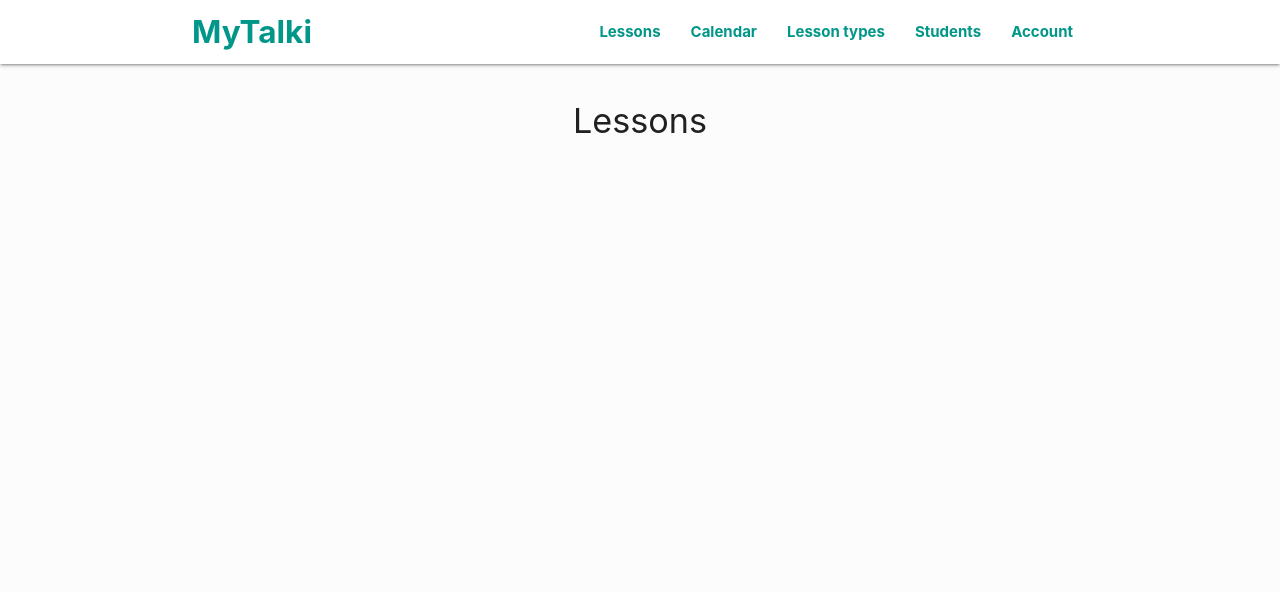
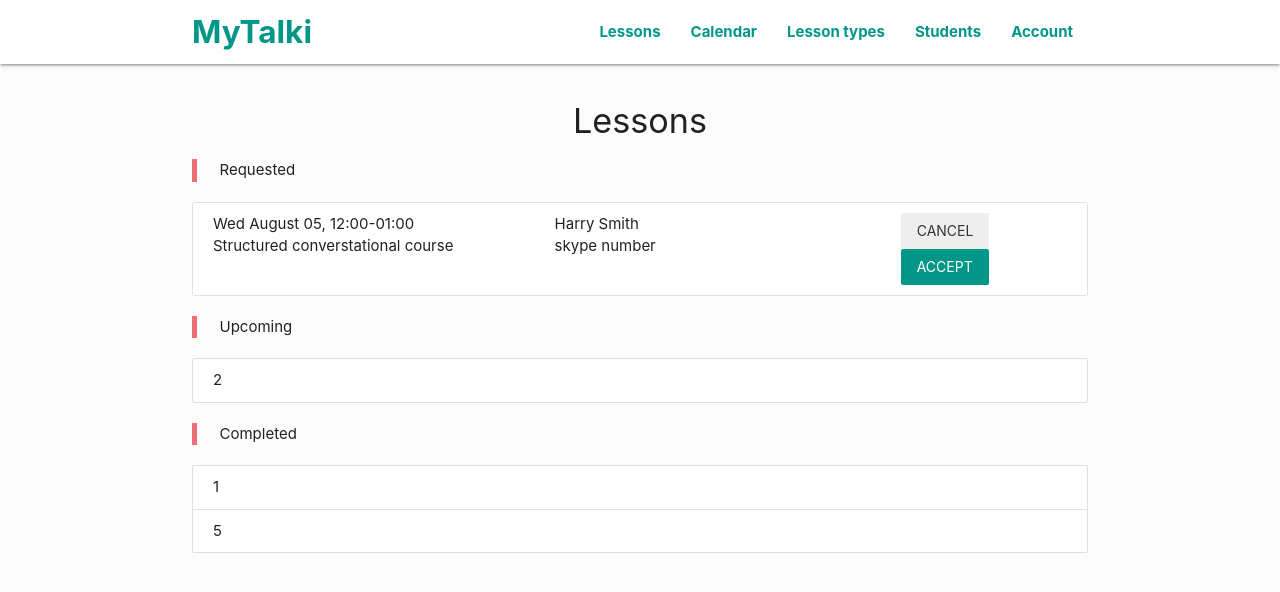
Before and after one commit to dmytrokulak/Mytalki, a React (Create React App) app in the folder sw/: page /lessons in a window 1280 px wide. Shown: the top 592 px of the page. Built offline with nearby package versions, Linux system fonts and the light colour scheme; data requests are answered from the project's data file; the HTML template or start-up script is replaced by a standard one.

Commit message:
lessons view wip

```diff
--- a/sw/db.json
+++ b/sw/db.json
@@ -491,31 +491,43 @@
   "lessons": [
     {
       "id": 1,
-      "lessonType": 1,
+      "lessonTypeId": 1,
+      "offerId": 3,
       "dateTime": "2020-08-02T12:00:00.000Z",
       "status": "completed",
       "userId": 1
     },
     {
       "id": 2,
-      "lessonType": 1,
+      "lessonTypeId": 1,
+      "offerId": 3,
       "dateTime": "2020-08-02T12:00:00.000Z",
       "status": "upcoming",
       "userId": 1
     },
     {
       "id": 3,
-      "lessonType": 1,
+      "lessonTypeId": 1,
+      "offerId": 3,
       "dateTime": "2020-08-01T15:00:00.000Z",
       "status": "canceled",
       "userId": 2
     },
     {
       "id": 4,
-      "lessonType": 2,
+      "lessonTypeId": 2,
+      "offerId": 3,
       "dateTime": "2020-08-05T12:00:00.000Z",
       "status": "requested",
       "userId": 2
+    },
+    {
+      "id": 5,
+      "lessonTypeId": 3,
+      "offerId": 3,
+      "dateTime": "2020-08-01T12:00:00.000Z",
+      "status": "completed",
+      "userId": 1
     }
   ],
   "account": {
--- a/sw/src/App.css
+++ b/sw/src/App.css
@@ -162,3 +162,26 @@ nav a {
 #section-students .collection-item .bio-info * {
   margin: 0 0.5rem;
 }
+
+/*********************************** LESSONS ***********************************/
+
+#section-lessons .collection-item {
+  display: flex;
+  justify-content: space-between;
+}
+
+#section-lessons .collection-item .lesson-info {
+  flex: 1;
+}
+
+#section-lessons .collection-item .user-info {
+  flex: 1;
+}
+
+#section-lessons .collection-item .action-buttons {
+  flex: 0.5;
+}
+
+#section-lessons .collection-item .action-buttons a {
+  margin: 0 0.3rem;
+}
--- /dev/null
+++ b/sw/src/actions/lessonActions.js
@@ -0,0 +1,31 @@
+import {
+  GET_LESSONS,
+  ACCEPT_LESSON_REQUEST,
+  DECLINE_LESSON_REQUEST,
+  ACCEPT_LESSON_RESCHEDULE,
+  DECLINE_LESSON_RESCHEDULE,
+  LESSON_ERROR,
+} from './types';
+
+//Get lessons from server
+export const getLessons = () => async (dispatch) => {
+  try {
+    const res = await fetch('/lessons');
+    const data = await res.json();
+    for (let i = 0; i < data.length; i++) {
+      data[i].user = await (await fetch('/students/' + data[i].userId)).json();
+      data[i].lessonType = await (await fetch('/lesson-types/' + data[i].lessonTypeId)).json();
+      data[i].offer = data[i].lessonType.offers.filter((o) => o.id === data[i].offerId)[0];
+    }
+    console.log(data);
+    dispatch({
+      type: GET_LESSONS,
+      payload: data,
+    });
+  } catch (error) {
+    dispatch({
+      type: LESSON_ERROR,
+      payload: error,
+    });
+  }
+};
--- a/sw/src/actions/types.js
+++ b/sw/src/actions/types.js
@@ -30,3 +30,11 @@ export const DELETE_STUDENT = 'DELETE_STUDENT'; //GDPR concern
 export const SET_CURRENT_STUDENT = 'SET_CURRENT_STUDENT';
 export const CLEAR_CURRENT_STUDENT = 'CLEAR_CURRENT_STUDENT';
 export const STUDENT_ERROR = 'STUDENT_ERROR';
+
+//LESSONS
+export const GET_LESSONS = 'GET_LESSONS';
+export const ACCEPT_LESSON_REQUEST = 'ACCEPT_LESSON_REQUEST';
+export const DECLINE_LESSON_REQUEST = 'DECLINE_LESSON_REQUEST';
+export const ACCEPT_LESSON_RESCHEDULE = 'ACCEPT_LESSON_RESCHEDULE';
+export const DECLINE_LESSON_RESCHEDULE = 'DECLINE_LESSON_RESCHEDULE';
+export const LESSON_ERROR = 'LESSON_ERROR';
--- a/sw/src/components/lessons/Lessons.js
+++ b/sw/src/components/lessons/Lessons.js
@@ -1,11 +1,76 @@
-import React from 'react';
+import React, { useEffect, Fragment } from 'react';
+import { connect } from 'react-redux';
+import PropTypes from 'prop-types';
+import { getLessons } from '../../actions/lessonActions';
+import Preloader from '../layout/Preloader';
+import moment from 'moment';
 
-const Lessons = () => {
+const Lessons = ({ lessons: { collection, loading }, getLessons }) => {
+  useEffect(() => {
+    getLessons();
+    //eslint-disable-next-line
+  }, []);
+
   return (
     <div id='section-lessons' className='section'>
       <h4 className='center-align'>Lessons</h4>
+      {loading || collection == null ? (
+        <Preloader />
+      ) : (
+        <Fragment>
+          <blockquote>Requested</blockquote>
+          <ul className='collection'>
+            {collection
+              .filter((item) => item.status === 'requested')
+              .map((item) => (
+                <li className='collection-item'>
+                  <div class='lesson-info'>
+                    {new moment(item.dateTime).format('ddd MMMM DD, hh:mm')}-
+                    {new moment(item.dateTime).add(item.offer.time, 'm').format('hh:mm')}
+                    <br />
+                    {item.lessonType.title}
+                  </div>
+                  <div class='user-info'>
+                    <span>
+                      {item.user.firstName} {item.user.lastName}
+                    </span>
+                    <br />
+                    <span>skype number</span>
+                  </div>
+                  <div class='action-buttons'>
+                    <a href='#!' className='waves-effect waves-light grey lighten-3 btn-flat '>
+                      Cancel
+                    </a>
+                    <a href='#!' className='waves-effect waves-light teal white-text btn-flat'>
+                      Accept
+                    </a>
+                  </div>
+                </li>
+              ))}
+          </ul>
+          <blockquote>Upcoming</blockquote>
+          <ul className='collection'>
+            {collection
+              .filter((item) => item.status === 'upcoming')
+              .map((item) => (
+                <li className='collection-item'>{item.id}</li>
+              ))}
+          </ul>
+          <blockquote>Completed</blockquote>
+          <ul className='collection'>
+            {collection
+              .filter((item) => item.status === 'completed')
+              .map((item) => (
+                <li className='collection-item'>{item.id}</li>
+              ))}
+          </ul>
+        </Fragment>
+      )}
     </div>
   );
 };
 
-export default Lessons;
+const mapStateToProps = (state) => ({
+  lessons: state.lessons,
+});
+export default connect(mapStateToProps, { getLessons })(Lessons);
--- a/sw/src/reducers/index.js
+++ b/sw/src/reducers/index.js
@@ -3,10 +3,12 @@ import lessonTypeReducer from './lessonTypeReducer';
 import calendarReducer from './calendarReducer';
 import scheduleReducer from './scheduleReducer';
 import studentRecuder from './studentReducer';
+import lessonReducer from './lessonReducer';
 
 export default combineReducers({
   lessonTypes: lessonTypeReducer,
   calendarSlots: calendarReducer,
   savedSchedules: scheduleReducer,
   students: studentRecuder,
+  lessons: lessonReducer,
 });
--- /dev/null
+++ b/sw/src/reducers/lessonReducer.js
@@ -0,0 +1,38 @@
+import {
+  GET_LESSONS,
+  ACCEPT_LESSON_REQUEST,
+  DECLINE_LESSON_REQUEST,
+  ACCEPT_LESSON_RESCHEDULE,
+  DECLINE_LESSON_RESCHEDULE,
+  LESSON_ERROR,
+  SET_LOADING,
+} from '../actions/types';
+
+const initialState = {
+  collection: null,
+  loading: false,
+  error: null,
+};
+
+export default (state = initialState, action) => {
+  switch (action.type) {
+    case GET_LESSONS:
+      return {
+        ...state,
+        collection: action.payload,
+        loading: false,
+      };
+    case SET_LOADING:
+      return {
+        ...state,
+        loading: true,
+      };
+    case LESSON_ERROR:
+      return {
+        ...state,
+        error: action.payload,
+      };
+    default:
+      return state;
+  }
+};
```
